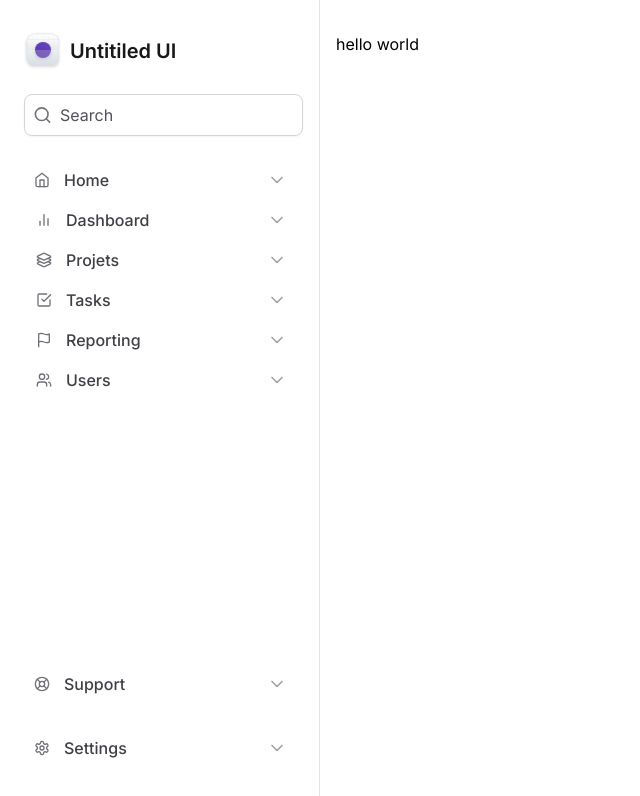
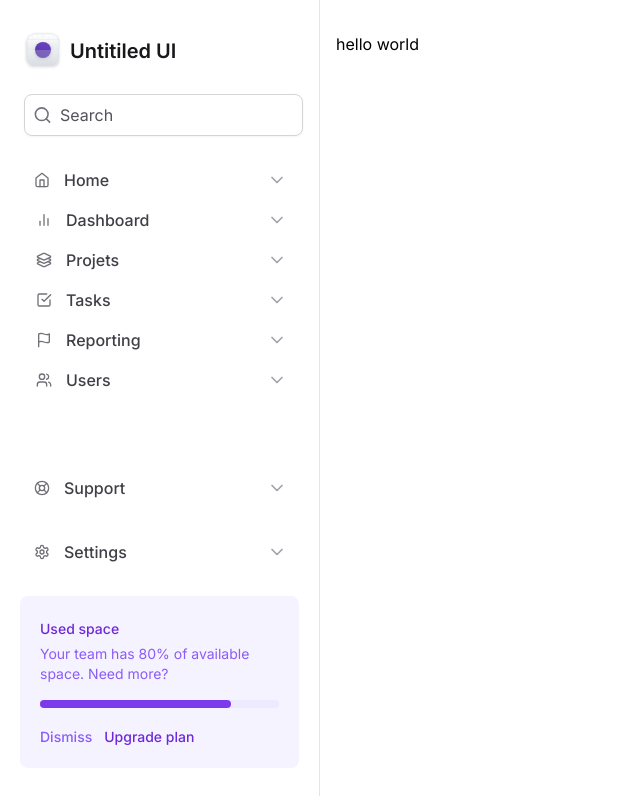
Before and after one commit to AllyssonR/tailwind-next, a Next.js app: page / in a window 1280 px wide. Shown: the top 796 px of the page, without its empty margins (0-640 px from the left). Built offline with nearby package versions, Linux system fonts and the light colour scheme.

Commit message:
create usedspacewidget

```diff
--- /dev/null
+++ b/src/components/Sidebar/UsedSpaceWidget.tsx
@@ -0,0 +1,28 @@
+export function UsedSpaceWidget() {
+  return (
+    <div className="flex flex-col gap-4 rounded-lg bg-violet-50 p-5">
+      <div className="space-y-1">
+        <span className="text-sm/5 font-medium text-violet-700">
+          Used space
+        </span>
+        <p className="text-sm/5 text-violet-500">
+          Your team has 80% of available space. Need more?
+        </p>
+      </div>
+      <div className="h-2 rounded-full bg-violet-100">
+        <div className="h-2 w-4/5 rounded-full bg-violet-600" />
+      </div>
+      <div className="space-x-3">
+        <button
+          type="button"
+          className="text-sm font-medium text-violet-500 hover:text-violet-600"
+        >
+          Dismiss
+        </button>
+        <button type="button" className="text-sm font-medium text-violet-700">
+          Upgrade plan
+        </button>
+      </div>
+    </div>
+  )
+}
--- a/src/components/Sidebar/index.tsx
+++ b/src/components/Sidebar/index.tsx
@@ -1,4 +1,5 @@
 import { NavItem } from './NavItem'
+import { UsedSpaceWidget } from './UsedSpaceWidget'
 import { Logo } from './logo'
 import {
   BarChart2,
@@ -34,6 +35,7 @@ export function Sidebar() {
         <NavItem title="Support" icon={LifeBuoy} />
         <NavItem title="Settings" icon={Settings} />
       </div>
+      <UsedSpaceWidget />
     </aside>
   )
 }
```
